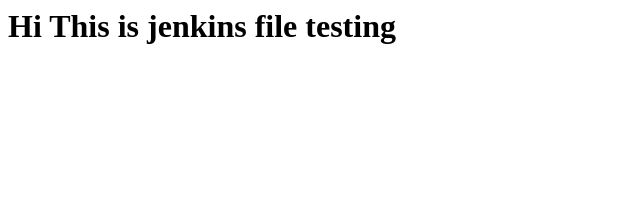
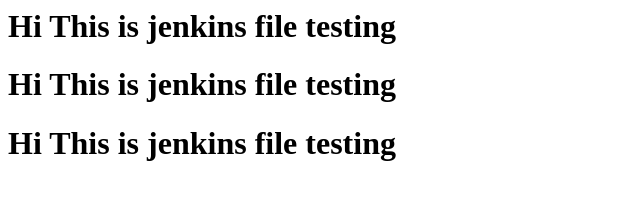
Before and after one commit to sudheer0545/jenkins, a plain HTML site: page index.html in a window 1280 px wide. Shown: the whole page, without its empty margins (0-640 px from the left). Drawn offline with Linux system fonts and the light colour scheme.

Commit message:
Update index.html

```diff
--- a/index.html
+++ b/index.html
@@ -1 +1,3 @@
 <h1>Hi This is jenkins file testing</h1>
+<h1>Hi This is jenkins file testing</h1>
+<h1>Hi This is jenkins file testing</h1>
```
